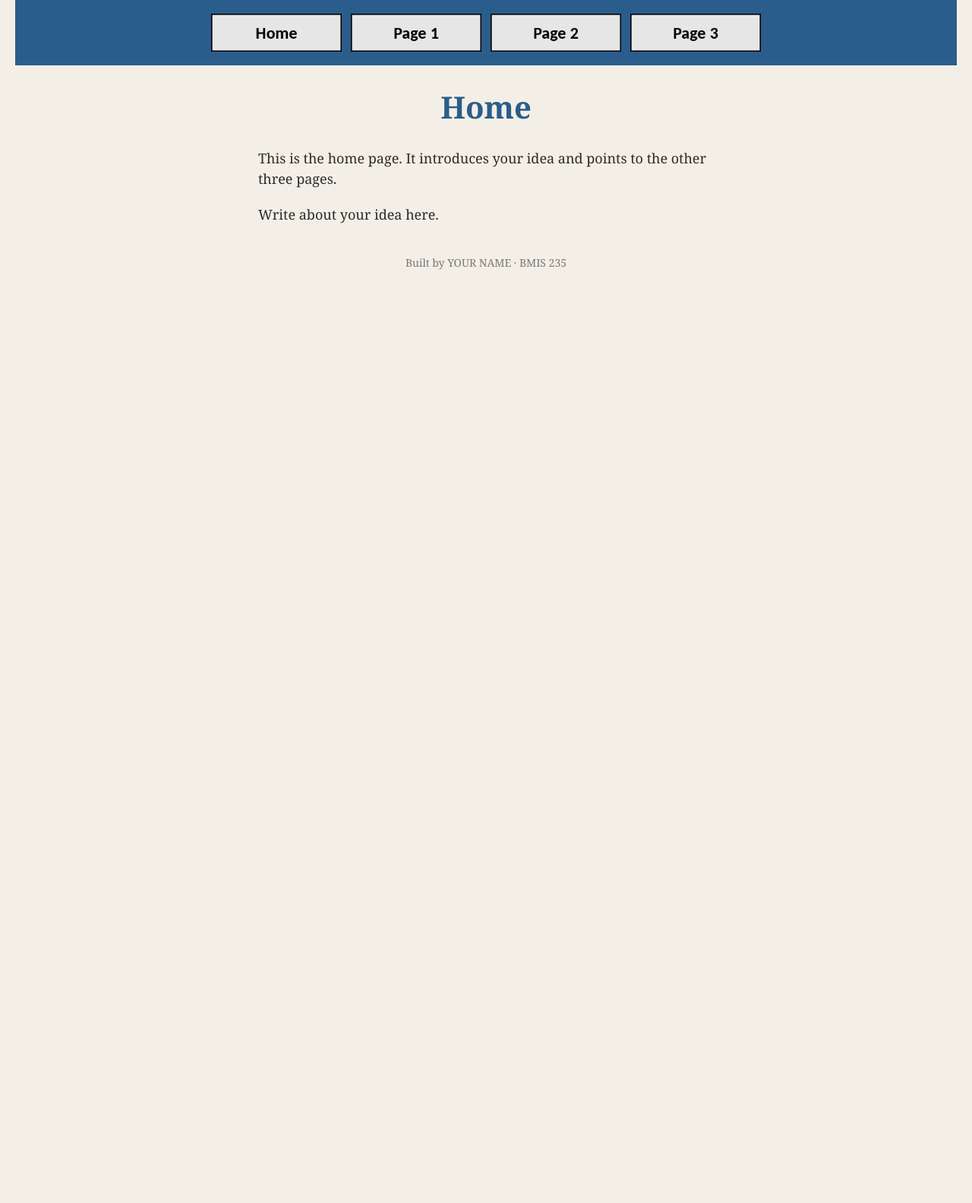
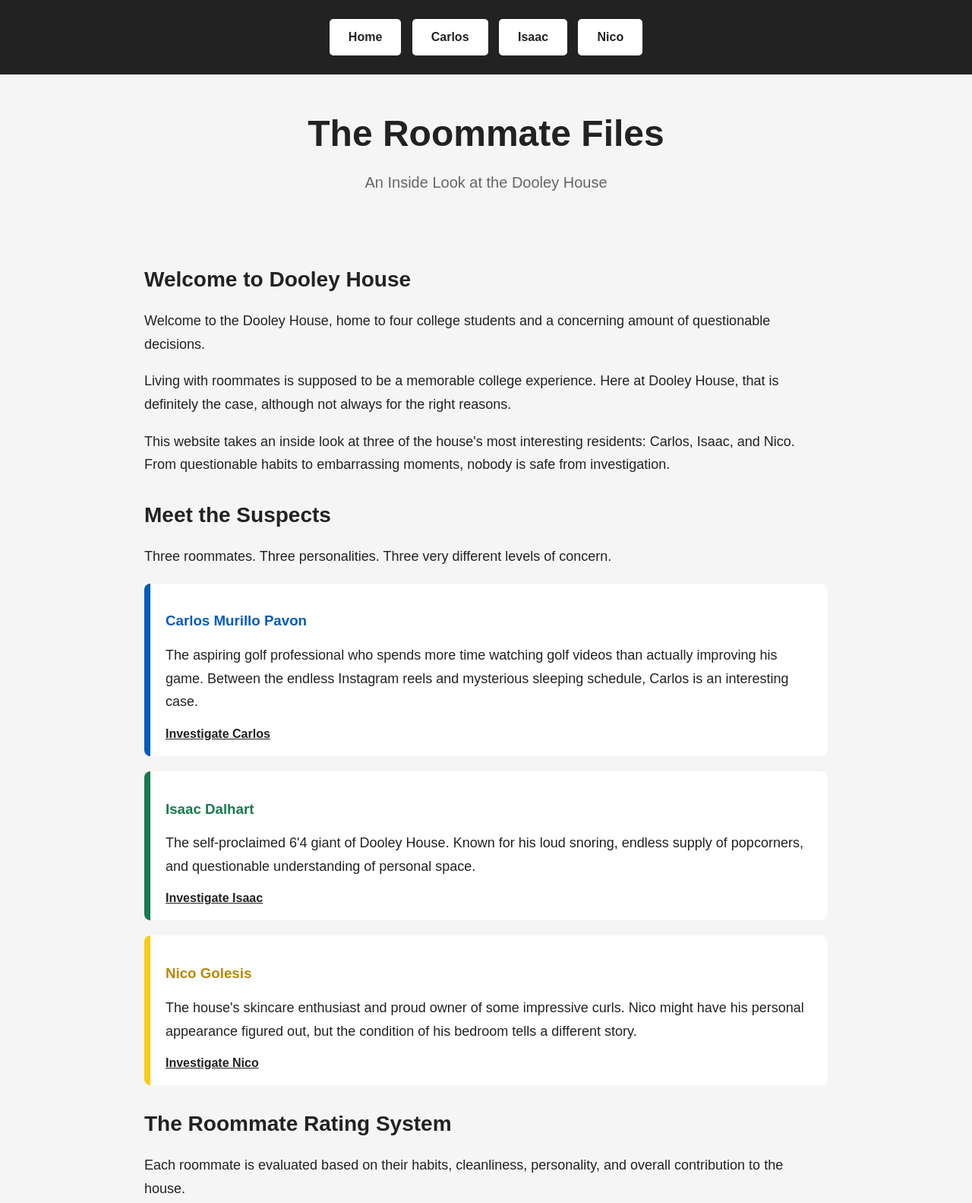
Before and after one commit to dashstein/bmis235-html-3, a plain HTML site: page index.html in a window 1280 px wide. Shown: the top 1583 px of the page at 76% size. Before the commit the page ends 800 px from the top, so only its background shows below. Drawn offline with Linux system fonts and the light colour scheme.

Commit message:
Revise index.html for Roommate Files layout and style
Updated the HTML structure and styling for the Roommate Files page, including meta tags, navigation, and content sections.

```diff
--- a/index.html
+++ b/index.html
@@ -1,45 +1,247 @@
 <!DOCTYPE html>
-<!--
-  Author: YOUR NAME
-  GU username: YOUR-GU-USERNAME
-  Course: BMIS 235 - HTML-3
--->
 <html lang="en">
+
 <head>
-<meta charset="utf-8">
-<meta name="author" content="YOUR NAME">
-<title>Home</title>
+    <meta charset="UTF-8">
+    <meta name="viewport" content="width=device-width, initial-scale=1.0">
+    <title>The Roommate Files - Dooley House</title>
 
-<!-- this one line connects the page to the stylesheet -->
-<link rel="stylesheet" href="styles.css">
+    <style>
+        body {
+            background-color: #F5F5F5;
+            color: #222222;
+            font-family: Arial, sans-serif;
+            margin: 0;
+            padding: 0;
+        }
+
+        nav {
+            background-color: #222222;
+            text-align: center;
+            padding: 20px;
+        }
+
+        nav a {
+            display: inline-block;
+            background-color: white;
+            color: #222222;
+            text-decoration: none;
+            font-weight: bold;
+            padding: 15px 25px;
+            margin: 5px;
+            border-radius: 5px;
+        }
+
+        nav a:hover {
+            background-color: #CCCCCC;
+        }
+
+        h1 {
+            text-align: center;
+            color: #222222;
+            font-size: 48px;
+            margin-top: 50px;
+            margin-bottom: 10px;
+        }
+
+        .subtitle {
+            text-align: center;
+            color: #666666;
+            font-size: 20px;
+        }
+
+        main {
+            max-width: 900px;
+            margin: 40px auto;
+            padding: 20px;
+        }
+
+        h2 {
+            color: #222222;
+            font-size: 28px;
+            margin-top: 35px;
+        }
+
+        p {
+            font-size: 18px;
+            line-height: 1.7;
+        }
+
+        .roommate {
+            background-color: white;
+            padding: 20px;
+            margin: 20px 0;
+            border-radius: 8px;
+            border-left: 8px solid;
+        }
+
+        .carlos {
+            border-color: #005BBB;
+        }
+
+        .isaac {
+            border-color: #18794E;
+        }
+
+        .nico {
+            border-color: #FACC15;
+        }
+
+        .carlos h3 {
+            color: #005BBB;
+        }
+
+        .isaac h3 {
+            color: #18794E;
+        }
+
+        .nico h3 {
+            color: #B8860B;
+        }
+
+        .roommate a {
+            color: #222222;
+            font-weight: bold;
+        }
+
+        .roommate a:hover {
+            text-decoration: none;
+        }
+
+        footer {
+            text-align: center;
+            color: #777777;
+            padding: 30px;
+            margin-top: 40px;
+        }
+    </style>
 </head>
+
 <body>
 
-<!-- ===== MENU ============================================================
-     The menu is four links. Each link wraps an image instead of words.
-     Build it once on this page, check that every link works,
-     then copy the whole <nav> block and paste it over the menu on the
-     other three pages, so every page has the exact same menu.
-     ===================================================================== -->
-<nav>
-   <a href="index.html"><img src="img/home.png" alt="Home"></a>
-<a href="carlos.html"><img src="img/page1.png" alt="Carlos"></a>
-<a href="isaac.html"><img src="img/page2.png" alt="Isaac"></a>
-<a href="nico.html"><img src="img/page3.png" alt="Nico"></a>
-</nav>
+    <nav>
+        <a href="index.html">Home</a>
+        <a href="carlos.html">Carlos</a>
+        <a href="isaac.html">Isaac</a>
+        <a href="nico.html">Nico</a>
+    </nav>
 
-<h1>Home</h1>
-<p>This is the home page. It introduces your idea and points to the other three pages.</p>
-<p>Write about your idea here.</p>
+    <h1>The Roommate Files</h1>
 
-<!-- ===== SHOWCASE ======================================================
-     This box is empty on purpose. In Part 7 you paste an interactive
-     graphic BETWEEN the opening <div> and the closing </div> below.
-     ===================================================================== -->
-<div class="showcase"></div>
+    <p class="subtitle">
+        An Inside Look at the Dooley House
+    </p>
 
-<!-- Footer: fill in your name -->
-<footer>Built by YOUR NAME &middot; BMIS 235</footer>
+    <main>
+
+        <h2>Welcome to Dooley House</h2>
+
+        <p>
+            Welcome to the Dooley House, home to four
+            college students and a concerning amount
+            of questionable decisions.
+        </p>
+
+        <p>
+            Living with roommates is supposed to be
+            a memorable college experience. Here at
+            Dooley House, that is definitely the case,
+            although not always for the right reasons.
+        </p>
+
+        <p>
+            This website takes an inside look at three
+            of the house's most interesting residents:
+            Carlos, Isaac, and Nico.
+            From questionable habits to embarrassing
+            moments, nobody is safe from investigation.
+        </p>
+
+        <h2>Meet the Suspects</h2>
+
+        <p>
+            Three roommates. Three personalities.
+            Three very different levels of concern.
+        </p>
+
+        <div class="roommate carlos">
+            <h3>Carlos Murillo Pavon</h3>
+
+            <p>
+                The aspiring golf professional who
+                spends more time watching golf videos
+                than actually improving his game.
+                Between the endless Instagram reels
+                and mysterious sleeping schedule,
+                Carlos is an interesting case.
+            </p>
+
+            <a href="carlos.html">
+                Investigate Carlos
+            </a>
+        </div>
+
+        <div class="roommate isaac">
+            <h3>Isaac Dalhart</h3>
+
+            <p>
+                The self-proclaimed 6'4 giant of
+                Dooley House. Known for his loud
+                snoring, endless supply of popcorners,
+                and questionable understanding of
+                personal space.
+            </p>
+
+            <a href="isaac.html">
+                Investigate Isaac
+            </a>
+        </div>
+
+        <div class="roommate nico">
+            <h3>Nico Golesis</h3>
+
+            <p>
+                The house's skincare enthusiast
+                and proud owner of some impressive
+                curls. Nico might have his personal
+                appearance figured out, but the
+                condition of his bedroom tells
+                a different story.
+            </p>
+
+            <a href="nico.html">
+                Investigate Nico
+            </a>
+        </div>
+
+        <h2>The Roommate Rating System</h2>
+
+        <p>
+            Each roommate is evaluated based on
+            their habits, cleanliness, personality,
+            and overall contribution to the house.
+        </p>
+
+        <p>
+            The final rating is out of 10.
+            These ratings are completely subjective,
+            probably unfair, and absolutely final.
+        </p>
+
+        <h2>Final Disclaimer</h2>
+
+        <p>
+            This website is intended for entertainment
+            purposes only. All roasts are made in good
+            fun, and any resemblance to responsible
+            adult behavior is purely coincidental.
+        </p>
+
+    </main>
+
+    <footer>
+        The Roommate Files | Dooley House | BMIS 235
+    </footer>
 
 </body>
 </html>
```
